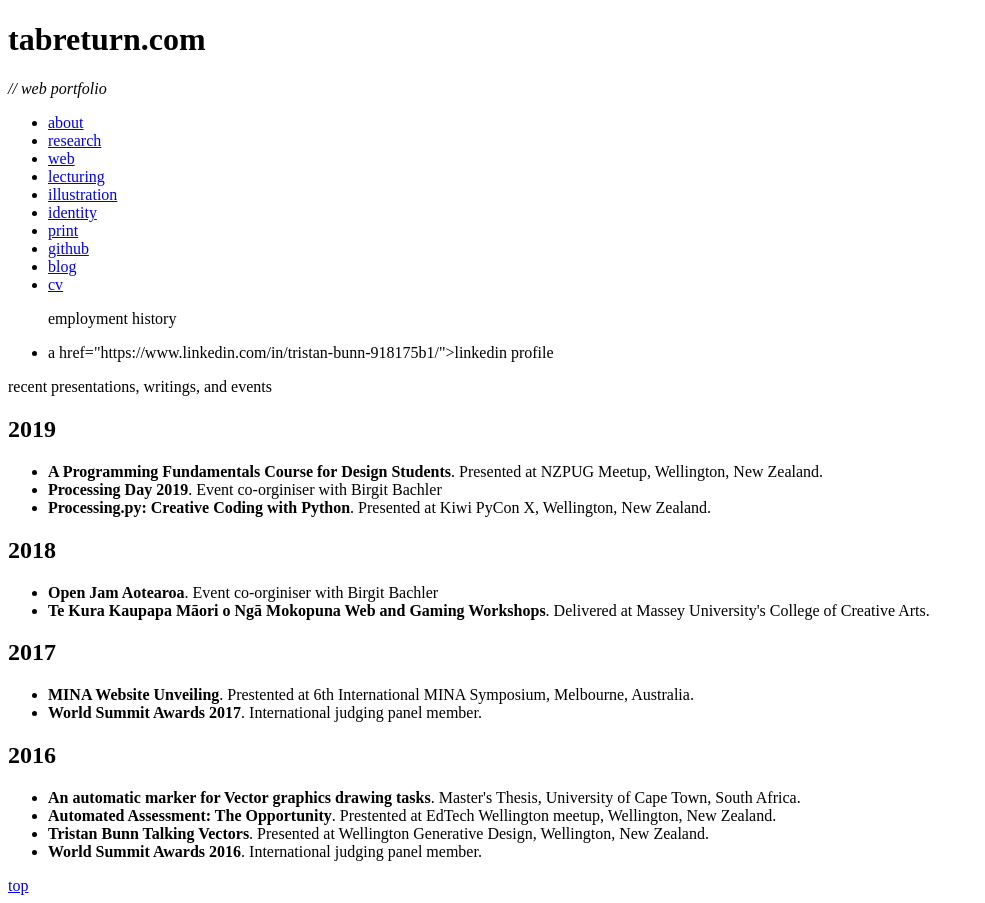
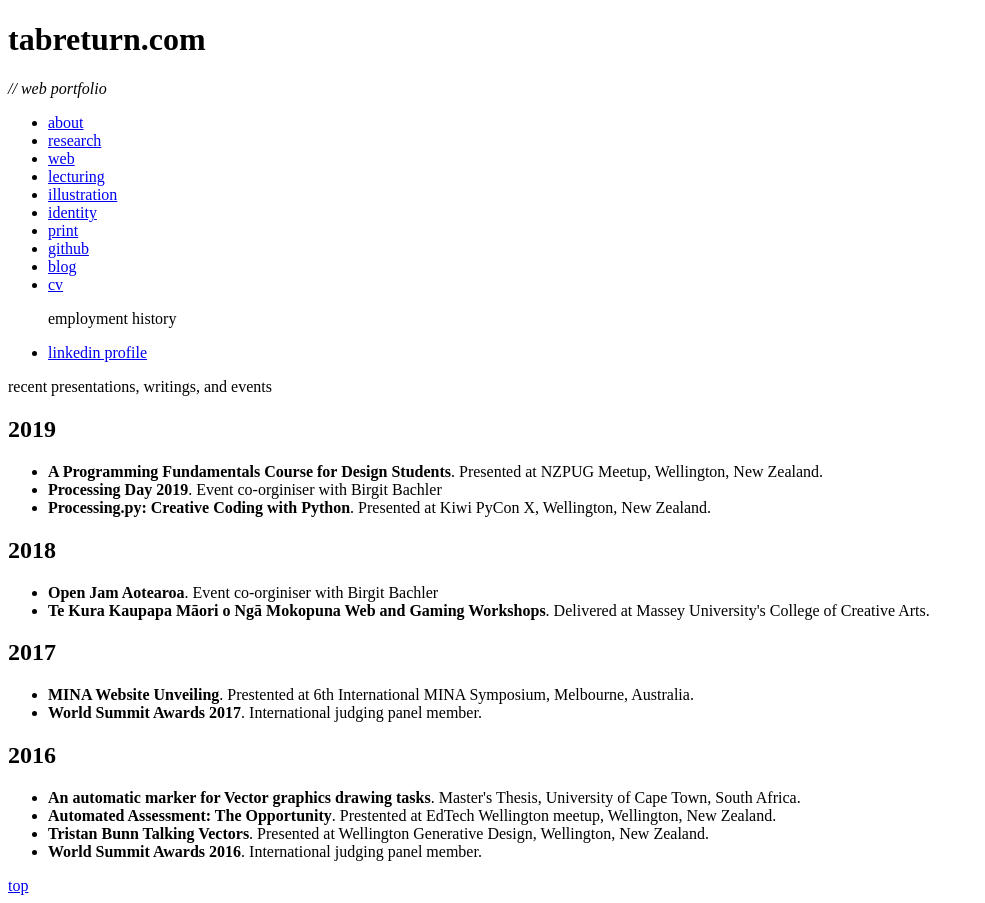
Before and after one commit to tabreturn/tabreturn.portfolio, a Jekyll site: the page built from cv.html, in a window 1280 px wide. Shown: the whole page, without its empty margins (0-985 px from the left). Built offline with Jekyll 4.4.1, drawn with Linux system fonts in a browser that asks for light colours; nearby versions of some CDN libraries; library files that are not in the unit come from our copies; comment, search, counter and statistics services are not loaded.

Commit message:
- change link to list item style

```diff
--- a/cv.html
+++ b/cv.html
@@ -6,7 +6,7 @@ title:  cv
 <div class="entryContainer">
   <ul>
     <p>employment history</p>
-    <li>a href="https://www.linkedin.com/in/tristan-bunn-918175b1/">linkedin profile</a></li>
+    <li><a href="https://www.linkedin.com/in/tristan-bunn-918175b1/">linkedin profile</a></li>
   </ul>
 </div>
 
```
